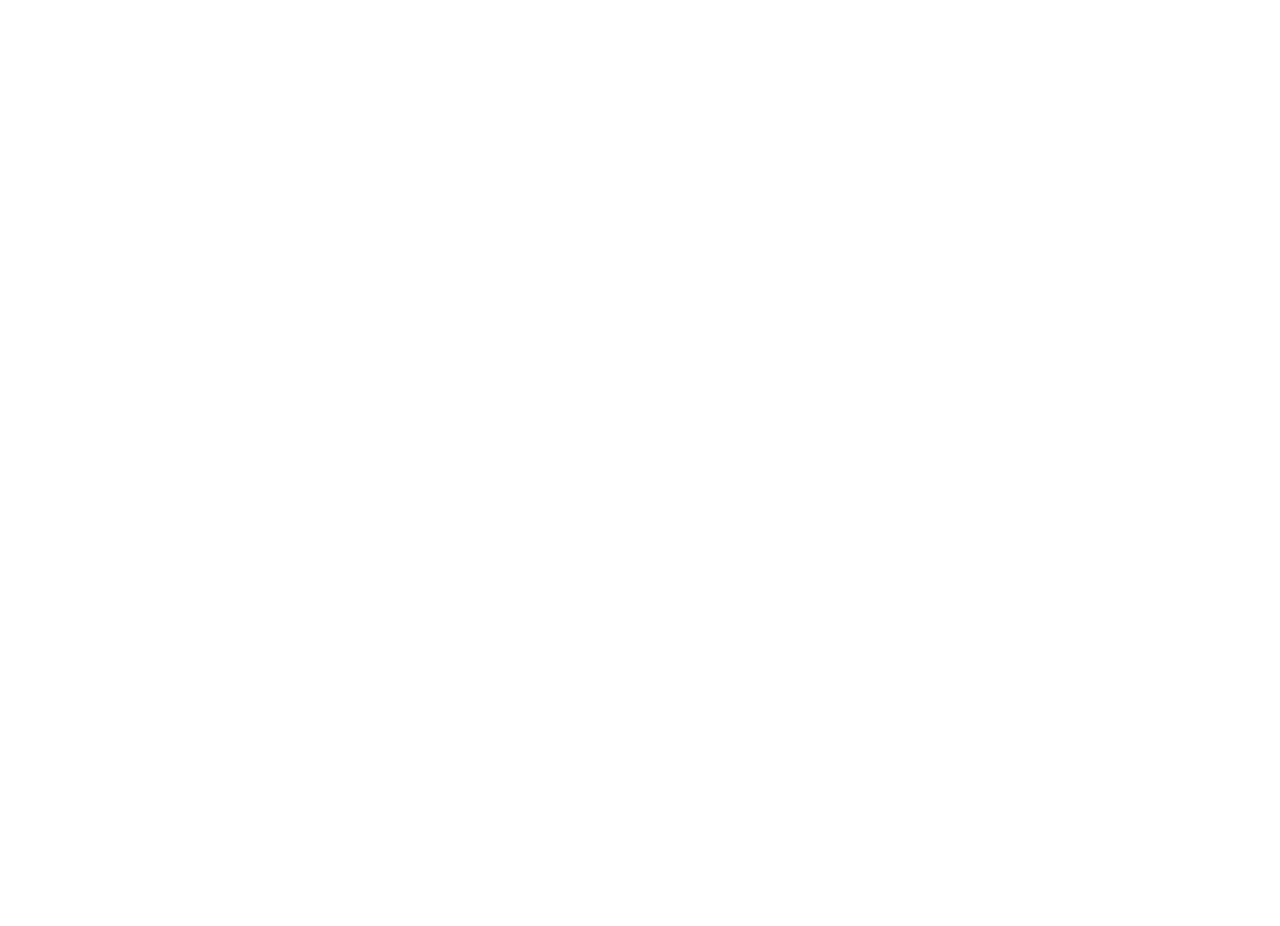
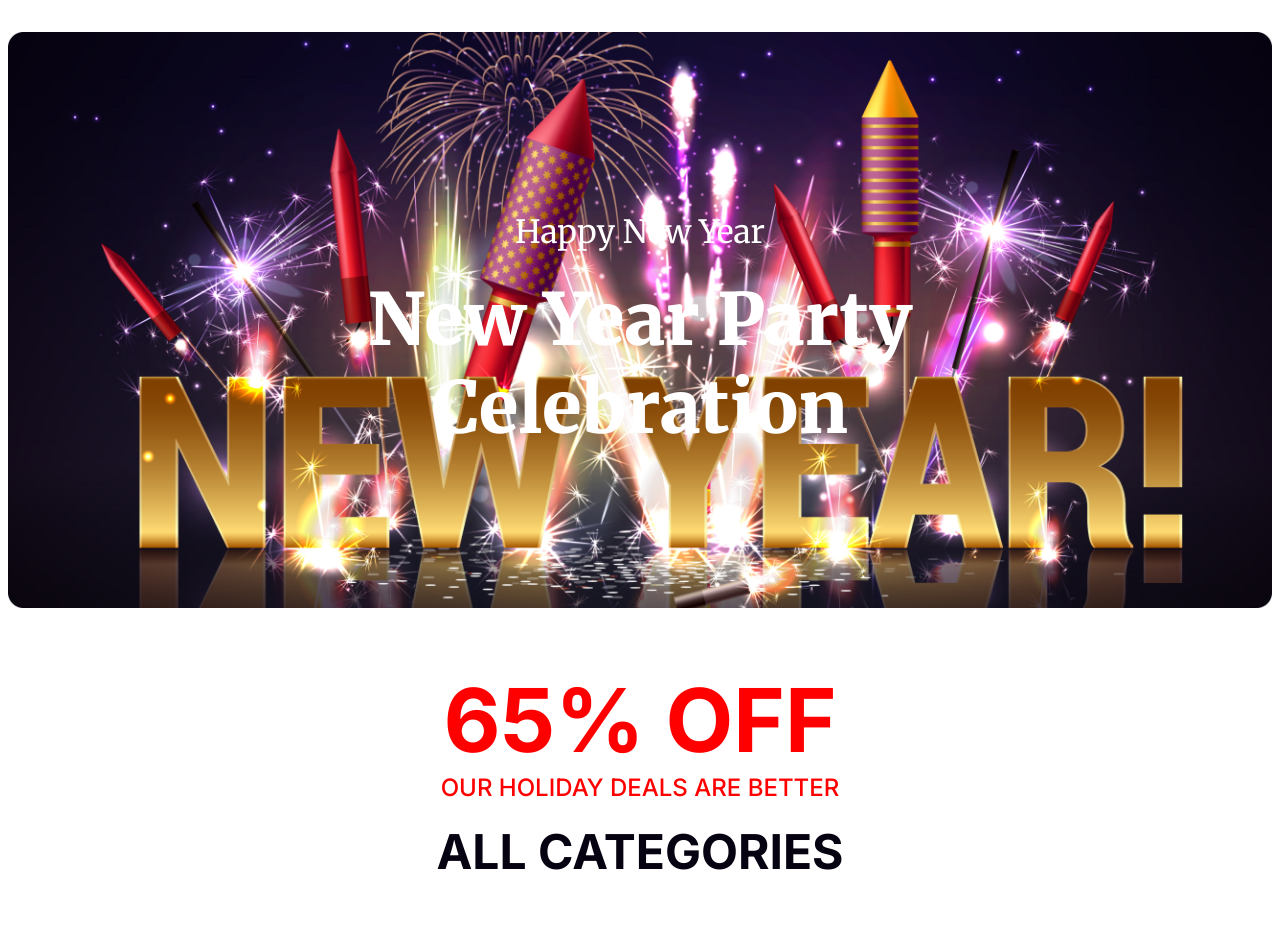
Before and after one commit to Oviweb684/assignment1, a plain HTML site: page index.html in a window 1280 px wide. Shown: the top 926 px of the page. Before the commit the page ends 800 px from the top, so only its background shows below. Drawn offline with Linux system fonts and the light colour scheme.

Commit message:
second section complete

```diff
--- a/index.html
+++ b/index.html
@@ -1,20 +1,38 @@
 <!DOCTYPE html>
 <html lang="en">
+
 <head>
     <meta charset="UTF-8">
     <meta name="viewport" content="width=device-width, initial-scale=1.0">
     <title>Assignment 1</title>
+    <link rel="preconnect" href="https://fonts.googleapis.com">
+    <link rel="preconnect" href="https://fonts.gstatic.com" crossorigin>
+    <link href="https://fonts.googleapis.com/css2?family=Merriweather:wght@400;900&display=swap" rel="stylesheet">
+    <link rel="preconnect" href="https://fonts.googleapis.com">
+<link rel="preconnect" href="https://fonts.gstatic.com" crossorigin>
+<link href="https://fonts.googleapis.com/css2?family=Inter:wght@400;500;600;700&display=swap" rel="stylesheet">
     <link rel="stylesheet" href="styles/style.css">
 </head>
+
 <body>
-    <header>
+    <header></header>
+    <main>
+        <div class="banner">
+            <h3 id="start-title">Happy New Year</h3>
+            <h1 class="head-title">New Year Party</h1>
+            <h1 id="bottom-title" class="head-title">Celebration</h1>
 
-    </header>
-    <main>
-
+        </div>
+        <div class="second-section">
+           <h1 class="discount">65% OFF</h1>
+           <p class="red-text">OUR HOLIDAY DEALS ARE BETTER</p>
+           <h3 class="third-line">ALL CATEGORIES</h3>
+            <img class="new-year" src="images/New Year Photo.png" alt="new year photo" >
+        </div>
     </main>
     <footer>
 
     </footer>
 </body>
+
 </html>
--- a/styles/style.css
+++ b/styles/style.css
@@ -0,0 +1,65 @@
+.banner {
+    background-image: url('../images/Banner\ Image.png');
+    background-repeat: no-repeat;
+    background-size: cover;
+    background-size: 100% 100%;
+}
+
+#start-title {
+    text-align: center;
+    color: #FFF;
+    font-family: Merriweather;
+    font-size: 32px;
+    font-weight: 400;
+    padding-top: 180px;
+}
+
+.head-title {
+    text-align: center;
+    color: #FFF;
+    font-family: Merriweather;
+    font-size: 72px;
+    font-weight: 900;
+    line-height: 40px;
+    padding-left: 345px;
+    padding-right: 345px;
+
+}
+#bottom-title{
+    padding-bottom: 180px;
+}
+
+/*second section style*/
+.second-section{
+
+}
+.discount{
+    color: #F00;
+text-align: center;
+font-family: Inter;
+font-size: 88px;
+font-weight: 700;
+margin-bottom: 0px;
+}
+.red-text{
+    color: #F00;
+text-align: center;
+font-family: Inter;
+font-size: 24px;
+font-weight: 500;
+margin-top: 0px;
+margin-bottom: 0px;
+}
+.third-line{
+    margin-top: 20px;
+    color: #070211;
+text-align: center;
+font-family: Inter;
+font-size: 48px;
+font-weight: 700;
+}
+.new-year{
+    display: block;
+    margin-left: auto;
+    margin-right: auto;
+}
```
